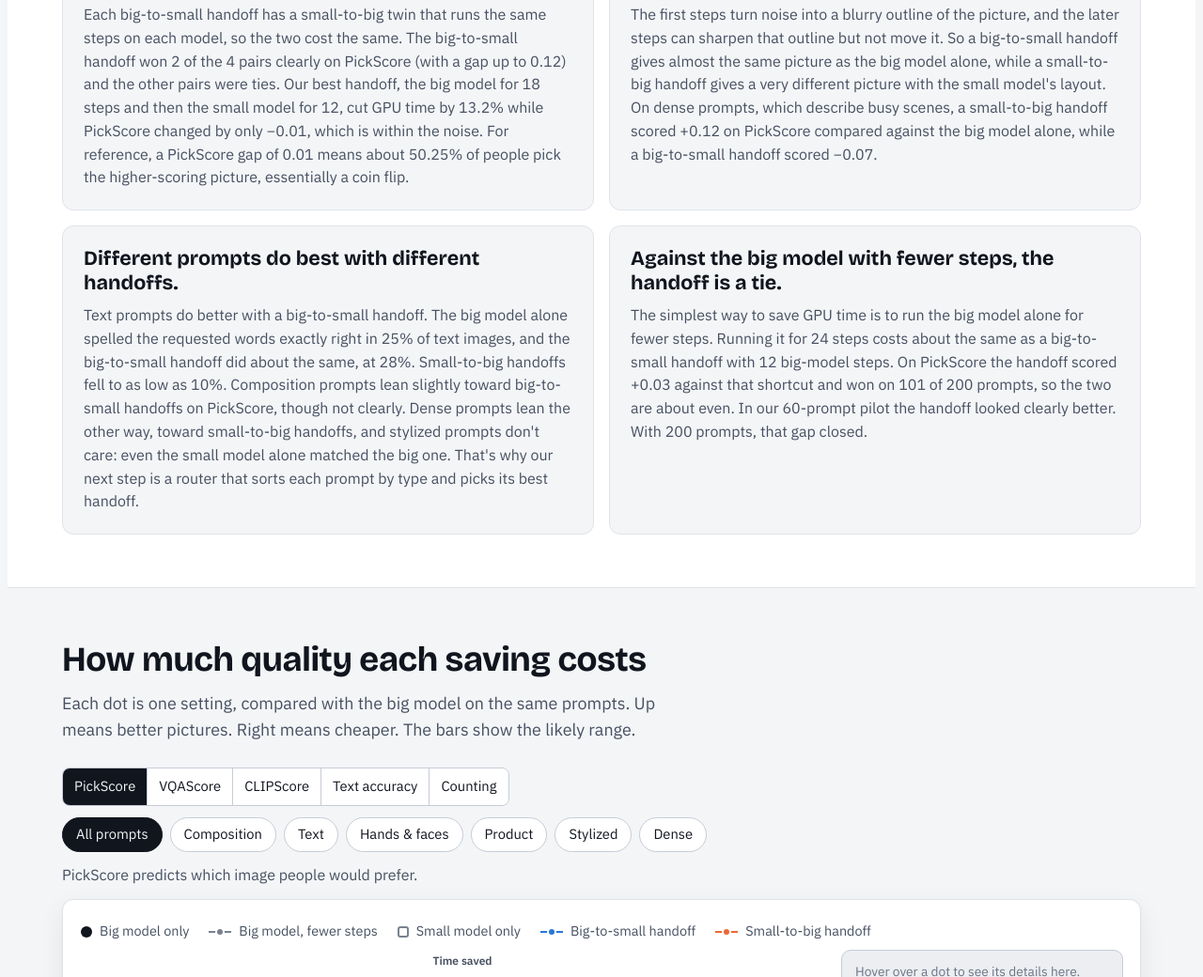
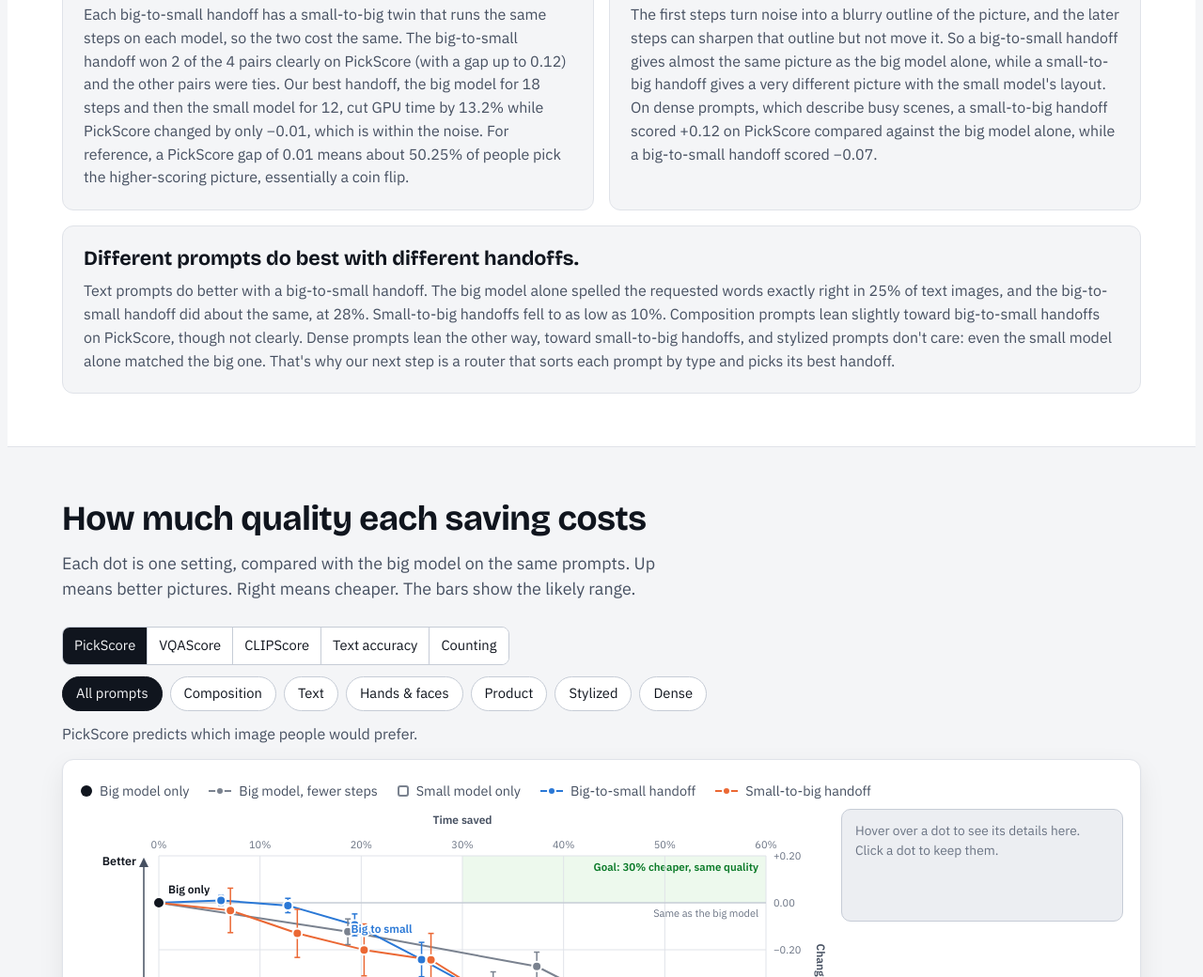
Before and after one commit to aaronh-e/image-rerouter, a plain HTML site: page index.html in a window 1280 px wide. Shown: the part 4261-5301 px from the top of the page at 94% size. Drawn offline with nearby package versions, Linux system fonts and the light colour scheme.

Commit message:
Remove fewer-steps finding card

```diff
--- a/index.html
+++ b/index.html
@@ -536,7 +536,6 @@ function renderStory() {
 
   const same = r => verdictOf(r) === "same";
   const dense = D.summary.pick_score.dense.settings;
-  const match = D.matched.pick_score.find(r => r.handoff === "l2s@0.4");   // the handoff that costs about the same as the big model with fewer steps
   // share of text-prompt images whose words came out spelled exactly right, per setting
   const textKeys = Object.keys(D.images).filter(k => D.prompts.find(p => p.id === k.replace(/_s\d+$/, "")).group === "text");
   const spelled = id => Math.round(100 * textKeys.filter(k => D.images[k][S[id].i][3] === 1).length / textKeys.length);
@@ -548,8 +547,6 @@ function renderStory() {
      `The first steps turn noise into a blurry outline of the picture, and the later steps can sharpen that outline but not move it. So a big-to-small handoff gives almost the same picture as the big model alone, while a small-to-big handoff gives a very different picture with the small model's layout. On dense prompts, which describe busy scenes, a small-to-big handoff scored ${fmtD(dense["s2l@0.4"].mean, "pick_score")} on PickScore compared against the big model alone, while a big-to-small handoff scored ${fmtD(dense[HERO].mean, "pick_score")}.`],
     ["Different prompts do best with different handoffs.",
      `Text prompts do better with a big-to-small handoff. The big model alone spelled the requested words exactly right in ${spelled("large@30")}% of text images, and the big-to-small handoff did about the same, at ${spelled(HERO)}%. Small-to-big handoffs fell to as low as ${worstSmallToBig}%. Composition prompts lean slightly toward big-to-small handoffs on PickScore, though not clearly. Dense prompts lean the other way, toward small-to-big handoffs, and stylized prompts don't care: even the small model alone matched the big one. That's why our next step is a router that sorts each prompt by type and picks its best handoff.`],
-    ["Against the big model with fewer steps, the handoff is a tie.",
-     `The simplest way to save GPU time is to run the big model alone for fewer steps. Running it for ${S[match.control].segments[0][2]} steps costs about the same as a big-to-small handoff with ${S[match.handoff].segments[0][2]} big-model steps. On PickScore the handoff scored ${fmtD(match.mean, "pick_score")} against that shortcut and won on ${match.better} of ${match.n} prompts, so the two are ${same(match) ? "about even" : match.mean > 0 ? "clearly in the handoff's favour" : "clearly in the shortcut's favour"}. In our 60-prompt pilot the handoff looked clearly better. With 200 prompts, that gap closed.`],
   ];
   $("#findings-list").innerHTML = findings.map(([t, d]) => `<li><b>${esc(t)}</b><p>${esc(d)}</p></li>`).join("");
 
```
